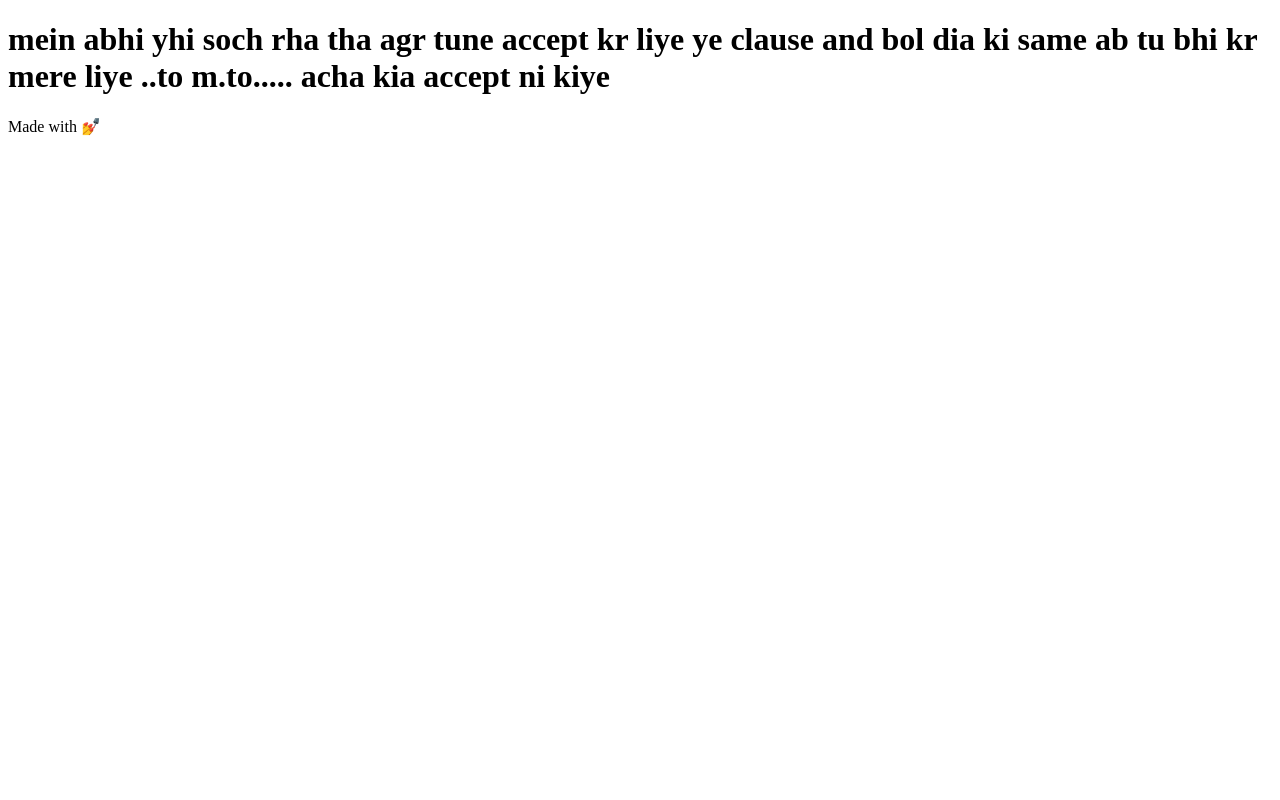
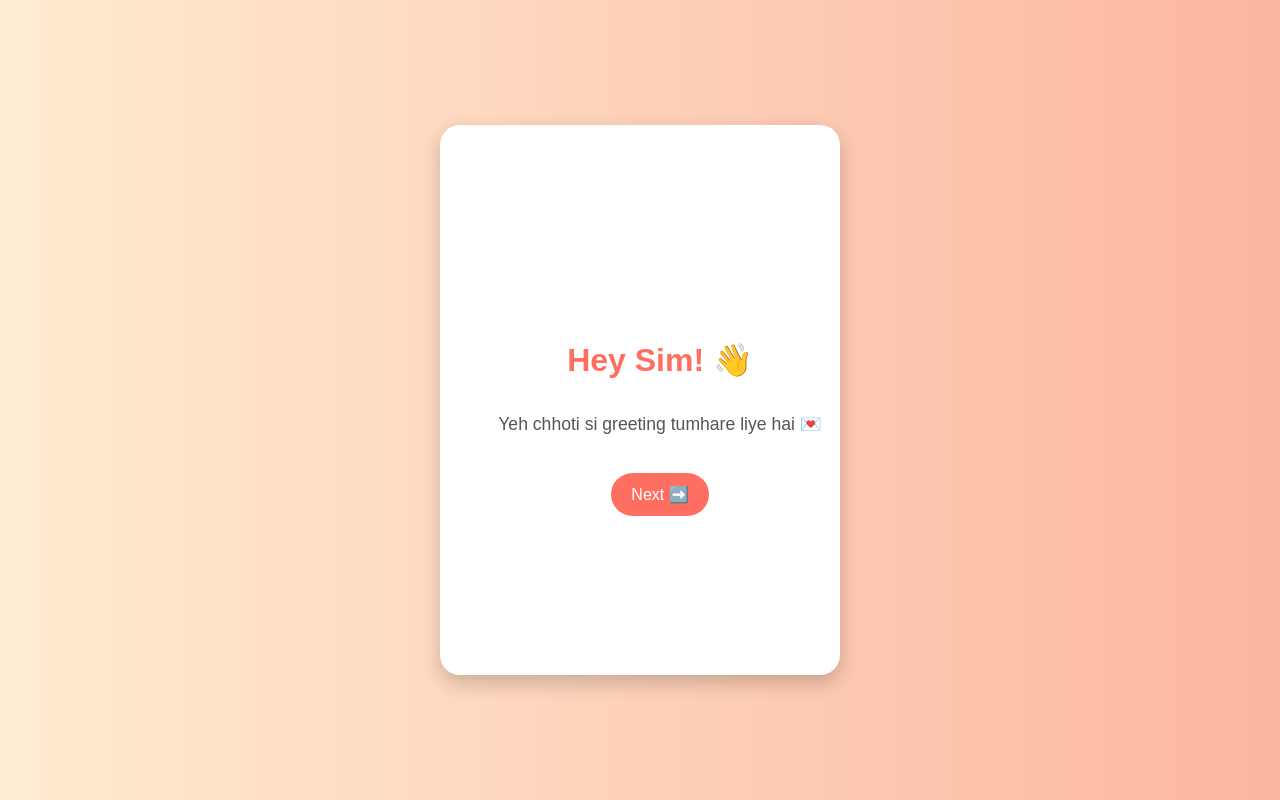
Before and after one commit to tederr/Ajioji, a plain HTML site: page index.html in a window 1280 px wide. Drawn offline with Linux system fonts and the light colour scheme.

Commit message:
Updat2e index.html

```diff
--- a/index.html
+++ b/index.html
@@ -1,17 +1,178 @@
-<!DOCTYPE html><html lang="en">
+<!DOCTYPE html>
+<html lang="en">
 <head>
     <meta charset="UTF-8" />
-    <meta name="viewport" content="width=device-width, initial-scale=1.0" />
-    <title> error-Dosti ke Vachan </title>
-    </head>
-<body><h1> mein abhi yhi soch rha tha agr tune accept kr liye ye clause and bol dia ki same ab tu bhi kr mere liye ..to m.to..... acha kia accept ni kiye </h1>
+    <meta name="viewport" content="width=device-width, initial-scale=1.0"/>
+    <title>For Sim 💖</title>
+    <style>
+        body {
+            margin: 0;
+            padding: 0;
+            height: 100vh;
+            background: linear-gradient(to right, #ffecd2, #fcb69f);
+            font-family: 'Arial', sans-serif;
+            display: flex;
+            justify-content: center;
+            align-items: center;
+        }
 
+        .card-container {
+            width: 90%;
+            max-width: 400px;
+            height: 550px;
+            background: #fff;
+            border-radius: 20px;
+            box-shadow: 0 8px 20px rgba(0,0,0,0.2);
+            overflow: hidden;
+            position: relative;
+            padding: 20px;
+            box-sizing: border-box;
+        }
 
+        .screen {
+            position: absolute;
+            top: 0; left: 0;
+            width: 100%; height: 100%;
+            display: flex;
+            flex-direction: column;
+            justify-content: center;
+            align-items: center;
+            opacity: 0;
+            transition: opacity 0.5s ease;
+            padding: 20px;
+            text-align: center;
+        }
 
-<footer>Made with 💅
-</footer>
+        .screen.active {
+            opacity: 1;
+            z-index: 1;
+        }
 
+        h1 {
+            font-size: 2rem;
+            margin-bottom: 15px;
+            color: #ff6f61;
+        }
 
+        p {
+            font-size: 1.1rem;
+            color: #555;
+            margin-bottom: 30px;
+            line-height: 1.5;
+        }
 
+        button {
+            background: #ff6f61;
+            color: #fff;
+            border: none;
+            padding: 12px 20px;
+            border-radius: 25px;
+            font-size: 1rem;
+            cursor: pointer;
+            margin: 5px;
+            transition: background 0.3s;
+        }
+
+        button:hover {
+            background: #ff3b2e;
+        }
+    </style>
+</head>
+<body>
+
+    <div class="card-container">
+
+        <!-- Screen 1 -->
+        <div class="screen active">
+            <h1>Hey Sim! 👋</h1>
+            <p>Yeh chhoti si greeting tumhare liye hai 💌</p>
+            <button onclick="nextScreen()">Next ➡️</button>
+        </div>
+
+        <!-- Screen 2 -->
+        <div class="screen">
+            <h1>😊 Bas ek baat kehni thi...</h1>
+            <p>Sim, tum mere liye bahut important ho... 💖</p>
+            <button onclick="prevScreen()">⬅️ Back</button>
+            <button onclick="nextScreen()">Next ➡️</button>
+        </div>
+
+        <!-- Screen 3 -->
+        <div class="screen">
+            <h1>✨ Har waqt yaad aati ho...</h1>
+            <p>Tumhari muskurahat dekh ke din ban jaata hai 😍</p>
+            <button onclick="prevScreen()">⬅️ Back</button>
+            <button onclick="nextScreen()">Next ➡️</button>
+        </div>
+
+        <!-- Screen 4 -->
+        <div class="screen">
+            <h1>🤗 Hamesha care karunga</h1>
+            <p>Tumhare har khushi, har udaasi mein...<br/> Tumhare saath hoon hamesha 🤝</p>
+            <button onclick="prevScreen()">⬅️ Back</button>
+            <button onclick="nextScreen()">Next ➡️</button>
+        </div>
+
+        <!-- Screen 5 -->
+        <div class="screen">
+            <h1>💌 Kabhi bhi zarurat ho...</h1>
+            <p>Without any hesitation... mujhe yaad kar lena 💬<br/> I will always be there for you ❤️</p>
+            <button onclick="prevScreen()">⬅️ Back</button>
+            <button onclick="nextScreen()">Next ➡️</button>
+        </div>
+
+        <!-- Screen 6 -->
+        <div class="screen">
+            <h1>🌸 Tumse baat kar ke...</h1>
+            <p>Har din acha lagta hai... tum ek amazing dost ho 💕</p>
+            <button onclick="prevScreen()">⬅️ Back</button>
+            <button onclick="nextScreen()">Next ➡️</button>
+        </div>
+
+        <!-- Screen 7 - Sorry screen -->
+        <div class="screen">
+            <h1>🙏 Maafi chahta hoon...</h1>
+            <p>Kabhi anjaane mein chhoti moti galtiya ho jaati hain...<br/> Uske liye dil se sorry Sim 😔❤️</p>
+            <button onclick="prevScreen()">⬅️ Back</button>
+            <button onclick="nextScreen()">Next ➡️</button>
+        </div>
+
+        <!-- Screen 8 -->
+        <div class="screen">
+            <h1>🎉 Final words...</h1>
+            <p>Bas yahi kehna tha... Sim, tum bahut special ho! 🌟<br/> Dosti forever 🤞💖</p>
+            <button onclick="prevScreen()">⬅️ Back</button>
+            <button onclick="restart()">🔄 Again</button>
+        </div>
+
+    </div>
+
+    <script>
+        let currentScreen = 0;
+        const screens = document.querySelectorAll('.screen');
+
+        function showScreen(index) {
+            screens.forEach((screen, i) => {
+                screen.classList.toggle('active', i === index);
+            });
+            currentScreen = index;
+        }
+
+        function nextScreen() {
+            if (currentScreen < screens.length - 1) {
+                showScreen(currentScreen + 1);
+            }
+        }
+
+        function prevScreen() {
+            if (currentScreen > 0) {
+                showScreen(currentScreen - 1);
+            }
+        }
+
+        function restart() {
+            showScreen(0);
+        }
+    </script>
 </body>
 </html>
```
